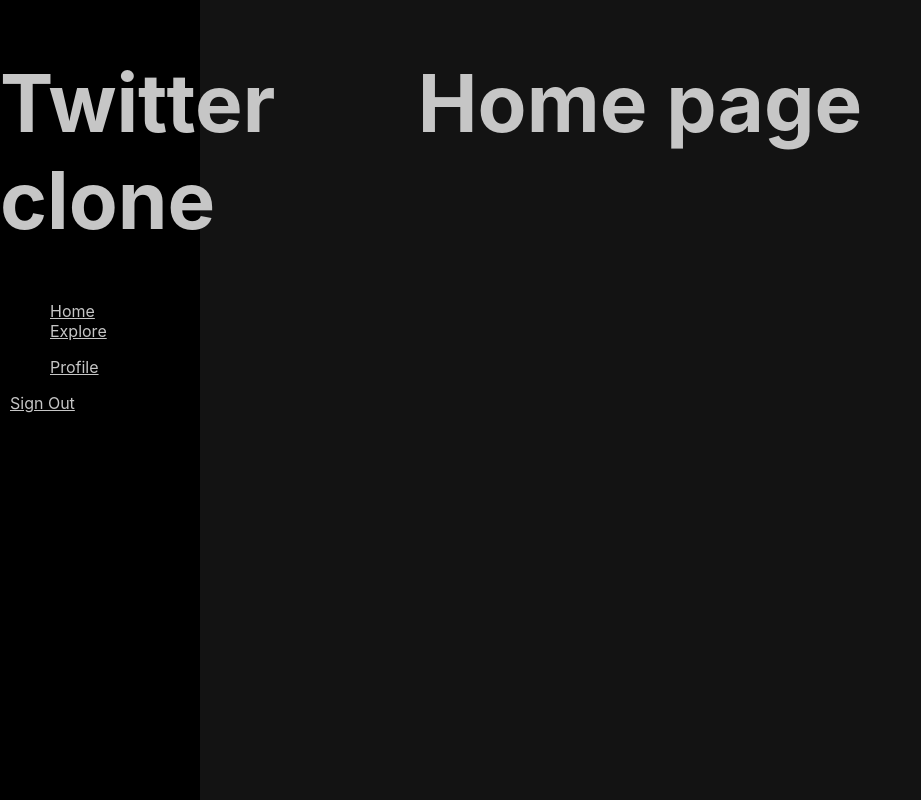
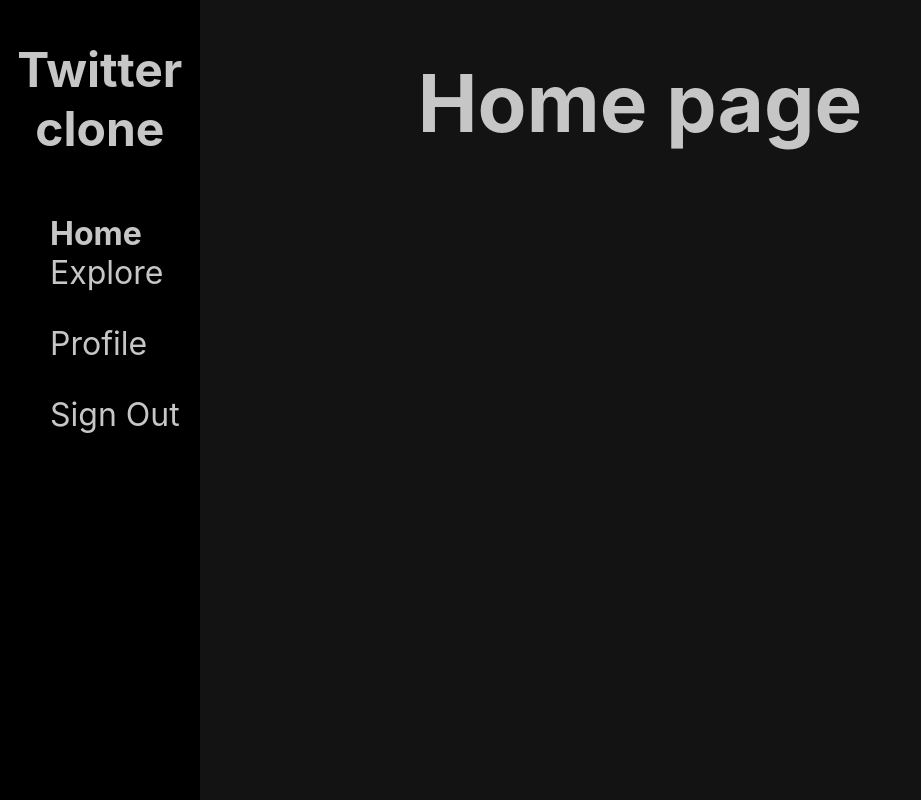
Before and after one commit to jukkor/twitter-clone, a React (Vite) app: page /home in a window 1280 px wide. Shown: the whole page, without its empty margins (0-921 px from the left). Built offline with nearby package versions, Linux system fonts and the light colour scheme; no server answers; sample sign-in values are in the browser's storage.

Commit message:
fix: fixed styling for sidebar

```diff
--- a/src/components/Sidebar.css
+++ b/src/components/Sidebar.css
@@ -7,13 +7,22 @@
     background-color: #000000;
 }
 
+.sidebar-tabs {
+    display: flex;
+    flex-direction: column;
+}
+
 h1 {
     color: #c6c6c6;
     text-align: center;
 }
 
-a {
-    font-size: 2rem;
+.sidebar a {
     color: #c6c6c6;
     text-decoration: none;
+    font-size:xx-large;
 }
+
+.active-link a {
+    font-weight: bold;
+}
--- a/src/components/Sidebar.jsx
+++ b/src/components/Sidebar.jsx
@@ -1,6 +1,6 @@
 import { useNavigate } from 'react-router-dom';
 import { auth } from '../firebase/firebase';
-import './Sidebar.css'
+import './Sidebar.css';
 
 function Sidebar() {
 
@@ -14,26 +14,26 @@
   return (
     <>
       <div className="sidebar">
-        <h1>Twitter clone</h1>
-        <nav>
+        <h2>Twitter clone</h2>
+        <nav className="sidebar-tabs">
           <ul>
-            <li>
+            <li className={location.pathname === "/home" ? "active-link" : ""}>
               <a href={`/home`}>Home</a>
             </li>
-            <li>
+            <li className={location.pathname === "/explore" ? "active-link" : ""}>
               <a href={`/explore`}>Explore</a>
             </li>
           </ul>
 
           <ul>
-            <li>
+            <li className={location.pathname === "/user/example" ? "active-link" : ""}>
               <a href={`/user/example`}>Profile</a>
             </li>
           </ul>
         </nav>
-        <div>
+        <ul>
           <a onClick={handleSignOut} >Sign Out</a>
-        </div>
+        </ul>
       </div>
     </>
   )
```
